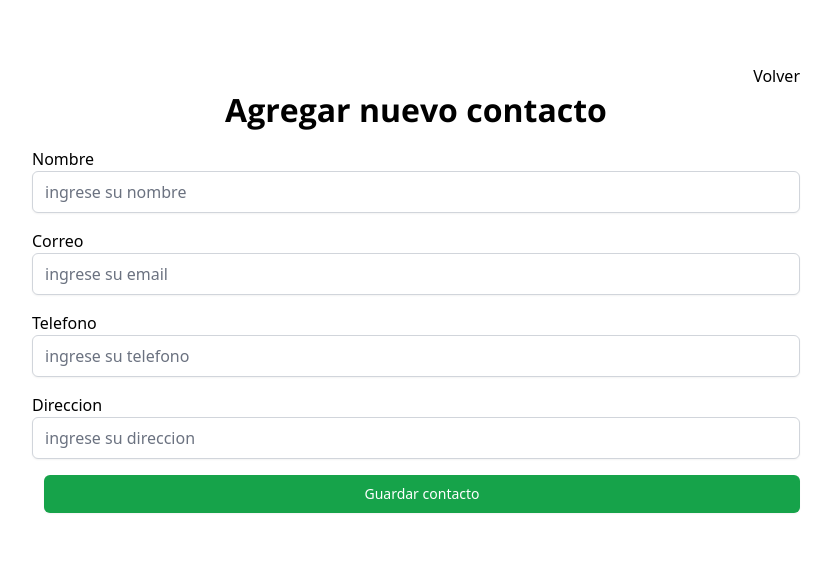
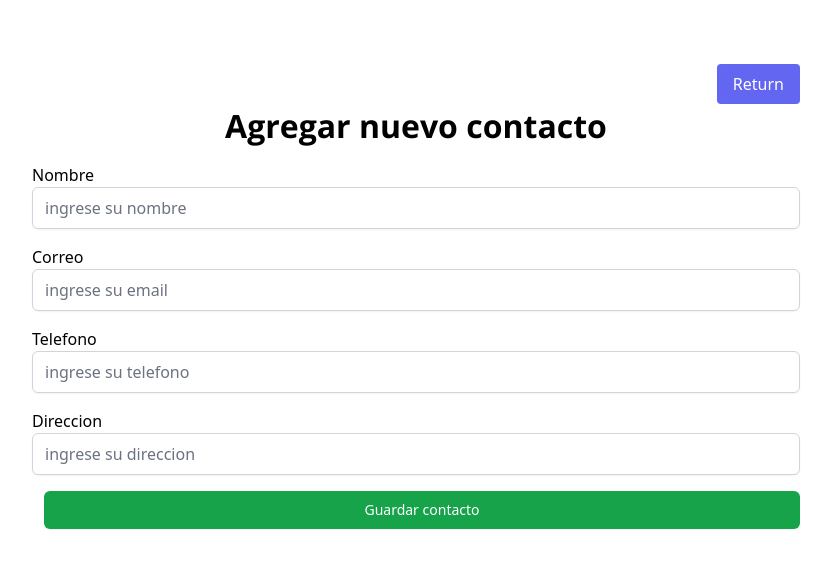
Before and after one commit to antoniPrz/contact-list, a React (Create React App) app: page /AddNew in a window 1280 px wide. Shown: the top 568 px of the page, without its empty margins (224-1055 px from the left). Built offline with nearby package versions, Linux system fonts and the light colour scheme; no server answers.

Commit message:
buttons style, refactory

```diff
--- a/src/App.jsx
+++ b/src/App.jsx
@@ -1,12 +1,9 @@
 
-import { useEffect } from "react";
 import {
-  BrowserRouter as Router,
+  BrowserRouter,
   Switch,
-  Route,
-  Link
+  Route
 } from "react-router-dom";
-import { BrowserRouter } from 'react-router-dom';
 import { AddNewContact } from "./views/AddNewContact";
 import { EditContact } from "./views/EditContact";
 import { Home } from "./views/Home";
@@ -17,11 +14,6 @@ import { ContactProvider } from './context/ContactProvider'
 
 
 function App() {
-
-
-
-
-
 
   return (
     <>
--- a/src/components/Contact.jsx
+++ b/src/components/Contact.jsx
@@ -36,7 +36,7 @@ export function Contact({ nombre, correo, telefono, direccion, id }) {
 
           <div className="edit text-yellow-500 px-2 hover:text-yellow-800">
             <Link to={`/edit/${id}`}>
-              <svg className="" xmlns="http://www.w3.org/2000/svg" className="h-6 w-6" fill="none" viewBox="0 0 24 24" stroke="currentColor">
+              <svg xmlns="http://www.w3.org/2000/svg" className="h-6 w-6" fill="none" viewBox="0 0 24 24" stroke="currentColor">
                 <path strokeLinecap="round" strokeLinejoin="round" strokeWidth={2} d="M15.232 5.232l3.536 3.536m-2.036-5.036a2.5 2.5 0 113.536 3.536L6.5 21.036H3v-3.572L16.732 3.732z" />
               </svg>
             </Link>
--- a/src/components/FormEditContact.jsx
+++ b/src/components/FormEditContact.jsx
@@ -12,25 +12,25 @@ export function FormEditContact() {
   const [phone, setPhone] = useState("");
   const [address, setAddress] = useState("");
 
+  const { id } = useParams();
 
-
-  const { id } = useParams();
   return (
     <>
       <div className="header flex justify-center">
         <h1 className="pb-4">
           Editar contacto
         </h1>
-
       </div>
 
       <form onSubmit={e => (e.preventDefault())} className="flex flex-col" >
         <label htmlFor="">Nombre</label>
         <input type="text"
           className=
+          //todo turn this code in a class
           "rounded-md block border-gray-300 shadow-sm focus:border-indigo-300 focus:ring focus:ring-indigo-200 focus:ring-opacity-50 mb-4"
           placeholder="ingrese su nombre"
           onChange={e => setName(e.target.value)}
+          value={name}
         />
 
 
--- a/src/components/LinkButton.jsx
+++ b/src/components/LinkButton.jsx
@@ -7,6 +7,8 @@ export function LinkButton({ text, path }) {
   return (<>
     <div className="flex justify-end">
       <Link type="button"
+        className=
+        "bg-indigo-500 text-white padd px-4 py-2 rounded hover:bg-indigo-600 "
         to={path}
       >
         {text}
--- a/src/views/AddNewContact.jsx
+++ b/src/views/AddNewContact.jsx
@@ -6,7 +6,7 @@ export function AddNewContact() {
   return (
     <>
       <div className="container flex flex-col max-w-3xl  mx-auto py-16">
-        <LinkButton text="Volver" path="/" />
+        <LinkButton text="Return" path="/" />
         <FormAddNewContact />
       </div>
     </>
```
Also changed, not shown: 1 other file (tests, documents, lock files or other folders).
